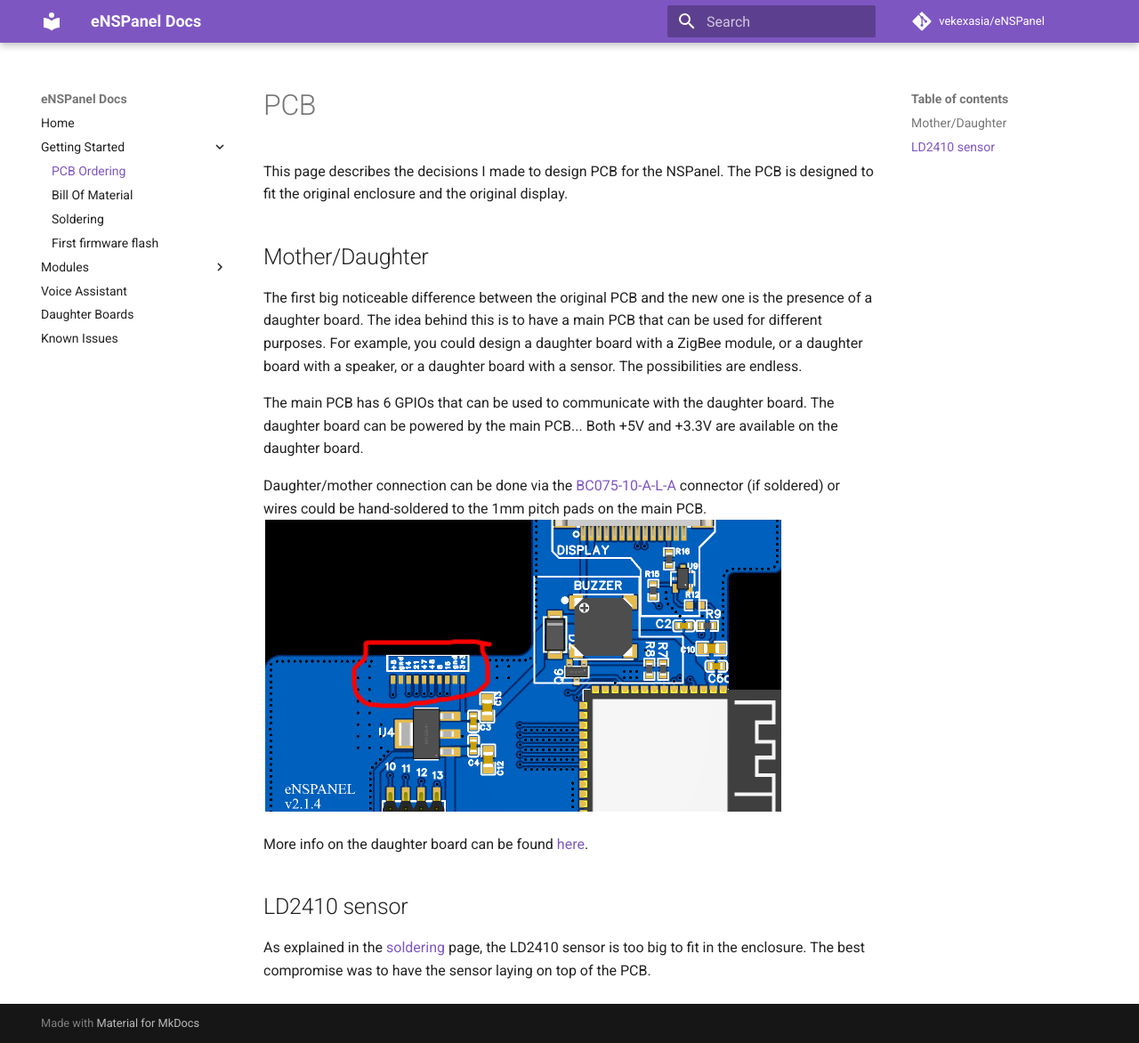
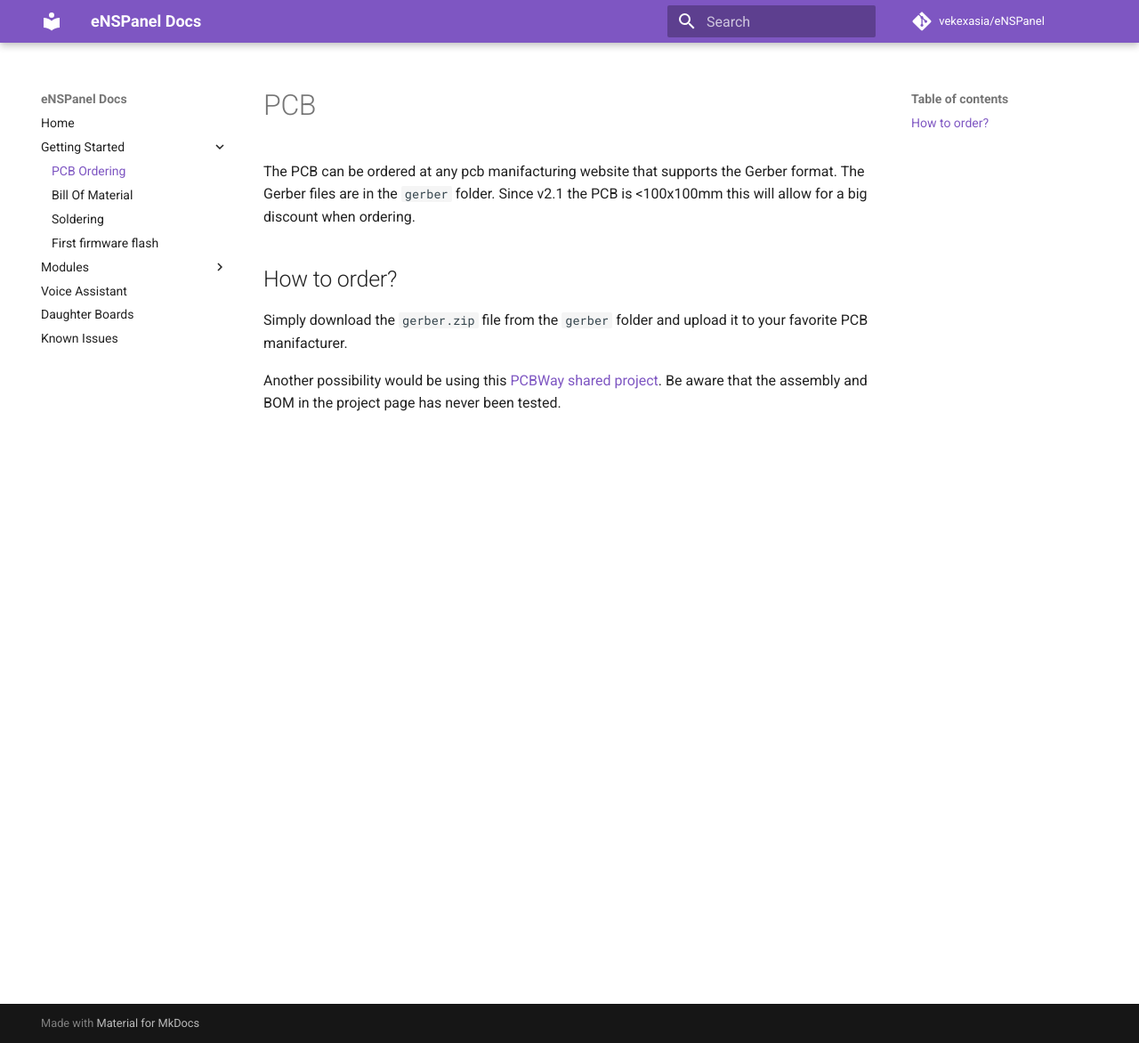
Before and after one commit to vekexasia/eNSPanel, an MkDocs documentation site: the page built from docs/pcb.md, in a window 1280 px wide and 1172 px high. Shown: the whole window at 89% size. Built offline with MkDocs 1.6.1 and Material for MkDocs 9.7.7, drawn with Linux system fonts in a browser that asks for light colours; comment, search, counter and statistics services are not loaded.

Commit message:
:docs fixed some links and pcb page

```diff
--- a/docs/pcb.md
+++ b/docs/pcb.md
@@ -1,18 +1,10 @@
 # PCB
 
-This page describes the decisions I made to design PCB for the NSPanel. The PCB is designed to fit the original enclosure and the original display.
+The PCB can be ordered at any pcb manifacturing website that supports the Gerber format. The Gerber files are in the `gerber` folder.
+Since v2.1 the PCB is <100x100mm this will allow for a big discount when ordering.
 
-## Mother/Daughter
+## How to order?
 
-The first big noticeable difference between the original PCB and the new one is the presence of a daughter board. The idea behind this is to have a main PCB that can be used for different purposes. For example, you could design a daughter board with a ZigBee module, or a daughter board with a speaker, or a daughter board with a sensor. The possibilities are endless.
+Simply download the `gerber.zip` file from the `gerber` folder and upload it to your favorite PCB manifacturer.
 
-The main PCB has 6 GPIOs that can be used to communicate with the daughter board. The daughter board can be powered by the main PCB... Both +5V and +3.3V are available on the daughter board.
-
-Daughter/mother connection can be done via the [BC075-10-A-L-A](https://www.mouser.it/ProductDetail/GCT/BC075-10-A-L-A) connector (if soldered) or wires could be hand-soldered to the 1mm pitch pads on the main PCB.
-![daughter-connector.png](images/daughter-connector.png)
-
-More info on the daughter board can be found [here](/daughter).
-
-## LD2410 sensor
-
-As explained in the [soldering](/soldering) page, the LD2410 sensor is too big to fit in the enclosure. The best compromise was to have the sensor laying on top of the PCB.
+Another possibility would be using this [PCBWay shared project](https://www.pcbway.com/project/shareproject/eNSPanel_v2_1_4_f0fd8d8d.html). Be aware that the assembly and BOM in the project page has never been tested.
```
Also changed, not shown: docs/daughter.md (+7 -1 lines), docs/index.md (+12 -13 lines).
